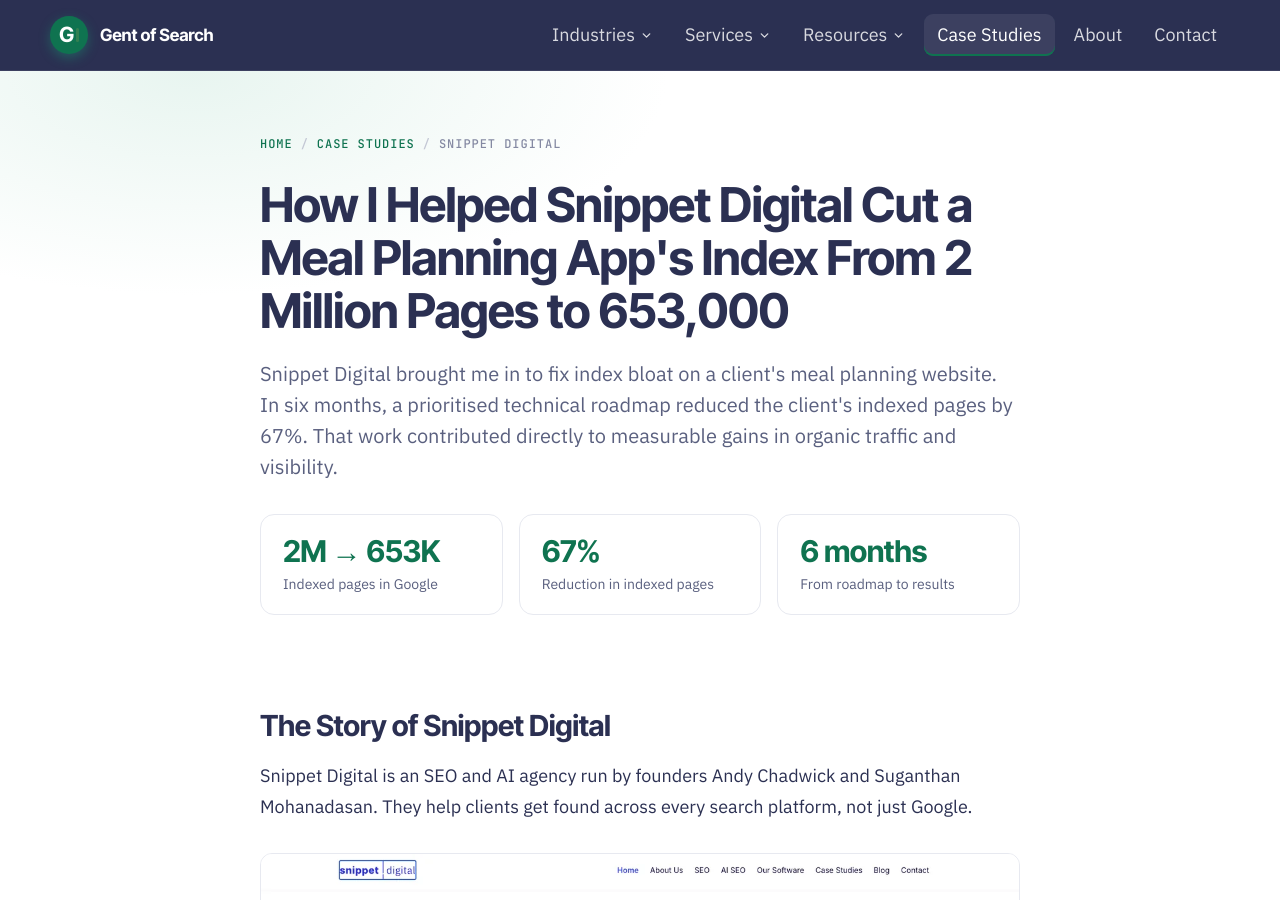
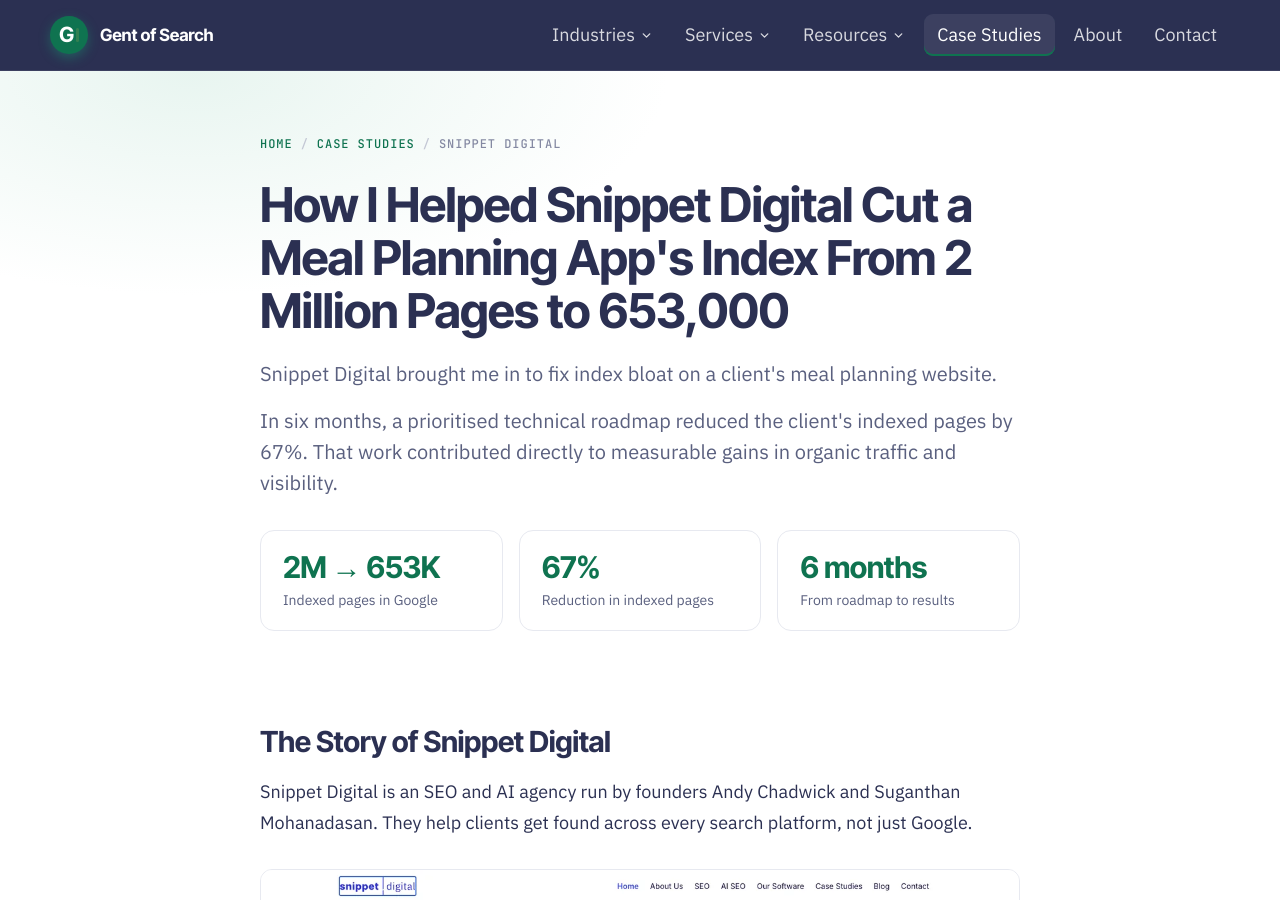
Before and after one commit to Gent-of-Search/gentofsearch.com, a Jekyll site: the page built from _case_studies/snippet-digital.md, in a window 1280 px wide and 900 px high. Built offline with Jekyll 4.4.1, drawn with Linux system fonts in a browser that asks for light colours.

Commit message:
Case study: split intro summary into two paragraphs
Co-Authored-By: Claude Opus 5.5 <noreply@anthropic.com>

```diff
--- a/_case_studies/snippet-digital.md
+++ b/_case_studies/snippet-digital.md
@@ -5,7 +5,9 @@ industry: Agency · Meal Planning App
 order: 1
 logo: /assets/logos/11-snippet-digital.webp
 description: "How a prioritised technical SEO roadmap cut a meal planning app's indexed pages by 67% in six months, from 2 million to 653,000."
-summary: "Snippet Digital brought me in to fix index bloat on a client's meal planning website. In six months, a prioritised technical roadmap reduced the client's indexed pages by 67%. That work contributed directly to measurable gains in organic traffic and visibility."
+summary:
+  - "Snippet Digital brought me in to fix index bloat on a client's meal planning website."
+  - "In six months, a prioritised technical roadmap reduced the client's indexed pages by 67%. That work contributed directly to measurable gains in organic traffic and visibility."
 stats:
   - value: "2M → 653K"
     label: "Indexed pages in Google"
--- a/_layouts/case-study.html
+++ b/_layouts/case-study.html
@@ -12,7 +12,9 @@ layout: default
       <span style="color:#8489A2;">{{ page.client }}</span>
     </nav>
     <h1 style="font-family:'Inter Tight',sans-serif; font-weight:700; font-size:clamp(32px,4.6vw,48px); line-height:1.1; letter-spacing:-0.02em; color:#2B3052; margin:0 0 20px;">{{ page.title }}</h1>
-    <p style="font-size:20px; line-height:1.55; color:#5A607F; margin:0 0 32px;">{{ page.summary }}</p>
+    {% for para in page.summary %}
+    <p style="font-size:20px; line-height:1.55; color:#5A607F; margin:0 0 {% if forloop.last %}32{% else %}16{% endif %}px;">{{ para }}</p>
+    {% endfor %}
 
     {% if page.stats %}
     <div class="gos-g3" style="display:grid; grid-template-columns:repeat(3,1fr); gap:16px; margin:0 0 8px;">
```
